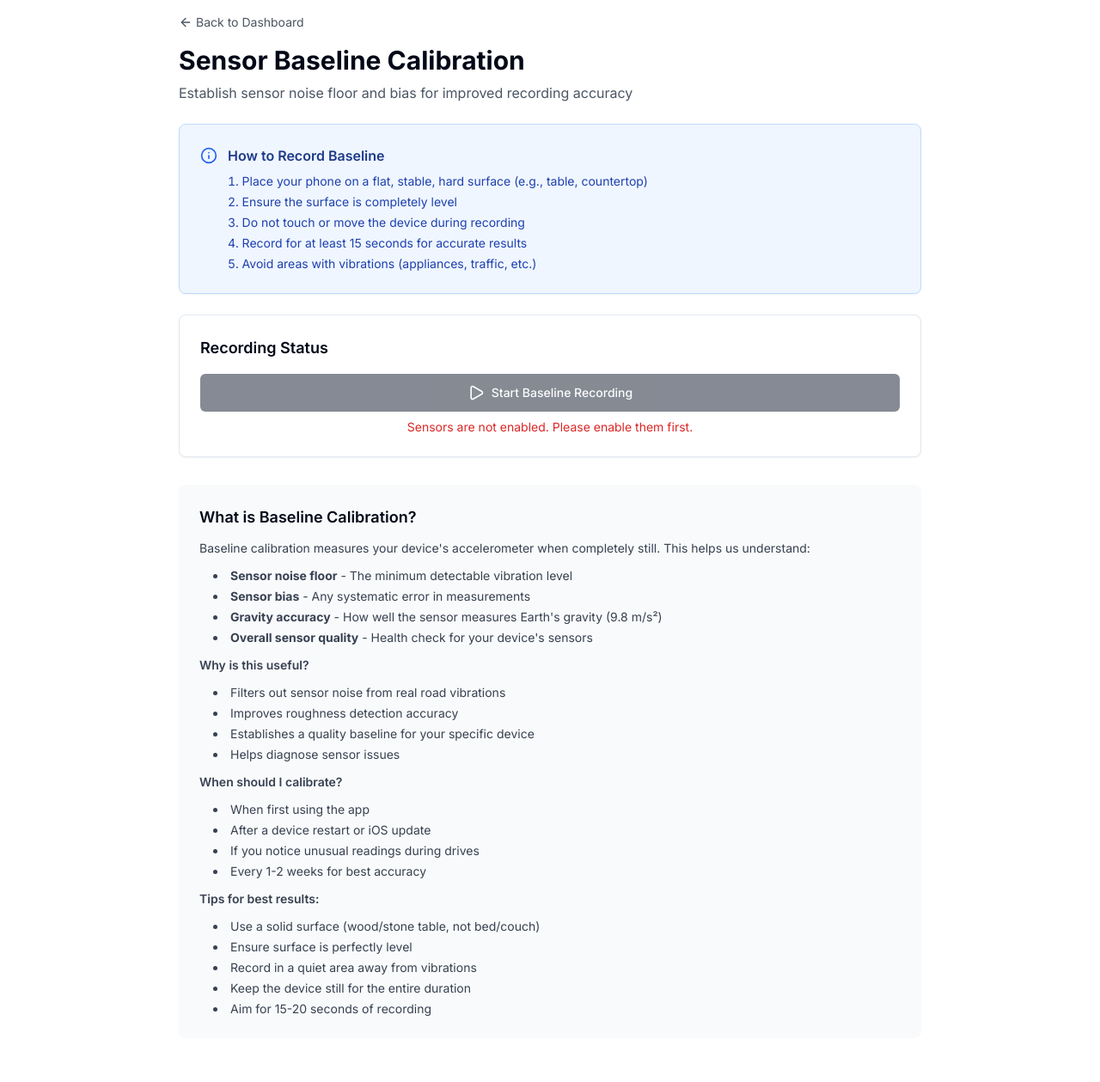
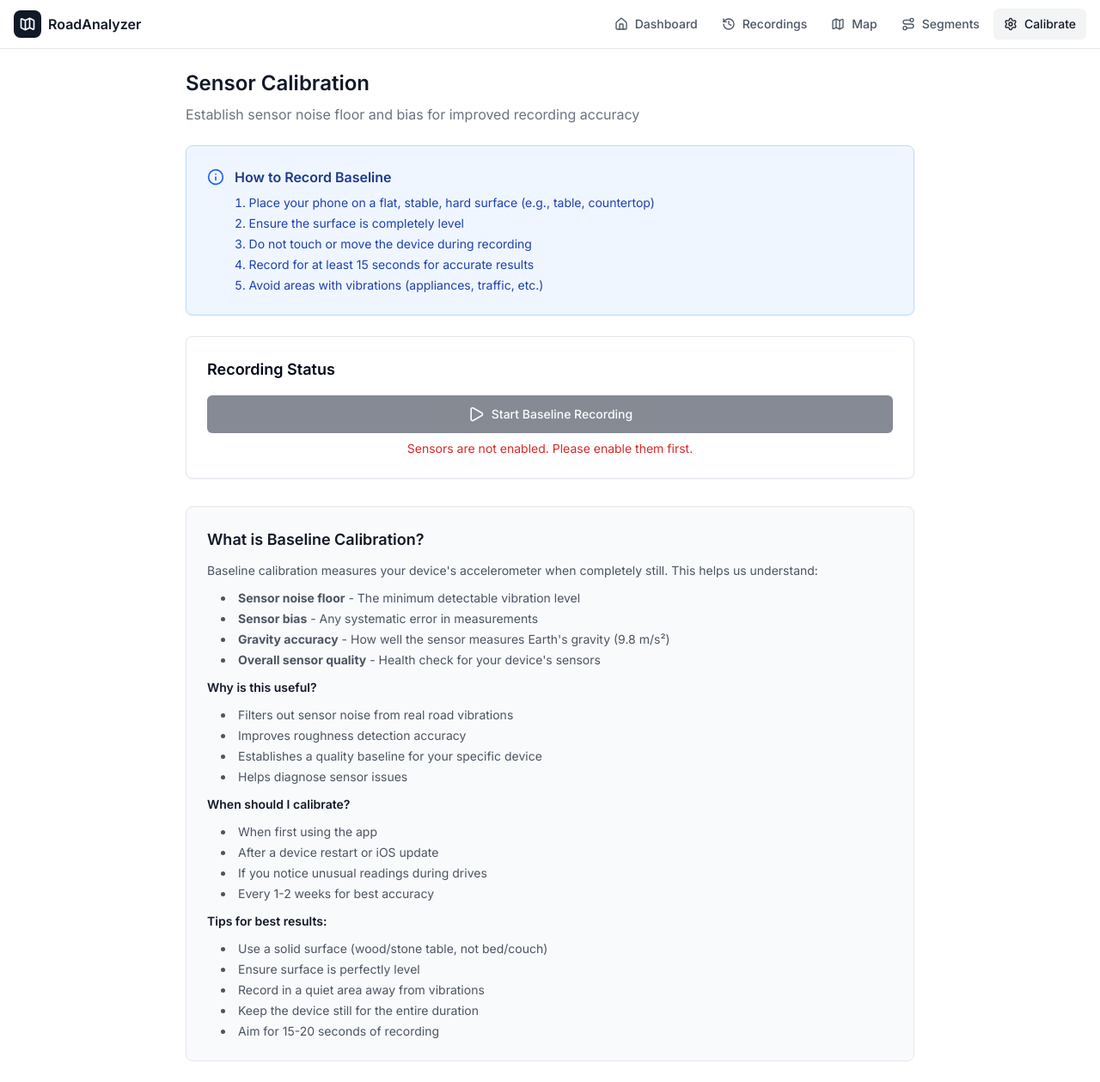
Before and after one commit to comaeclipse/RoadAnalyzer, a Next.js app: page /calibration in a window 1280 px wide. Shown: the whole page at 86% size. Before the commit the page ends 1224 px from the top, so only its background shows below. Built offline with nearby package versions, Linux system fonts and the light colour scheme.

Commit message:
feat: add unified navigation menu across all pages

```diff
--- a/app/calibration/page.tsx
+++ b/app/calibration/page.tsx
@@ -1,22 +1,13 @@
 import { BaselineCalibration } from '@/components/calibration/BaselineCalibration';
-import Link from 'next/link';
-import { ArrowLeft } from 'lucide-react';
+import { PageLayout } from '@/components/layout/PageLayout';
 
 export default function CalibrationPage() {
   return (
-    <div className="container mx-auto p-4 max-w-4xl">
+    <PageLayout maxWidth="4xl">
       {/* Header */}
       <div className="mb-6">
-        <Link
-          href="/"
-          className="inline-flex items-center text-sm text-gray-600 dark:text-gray-400 hover:text-gray-900 dark:hover:text-gray-100 mb-4"
-        >
-          <ArrowLeft className="w-4 h-4 mr-1" />
-          Back to Dashboard
-        </Link>
-
-        <h1 className="text-3xl font-bold mb-2">Sensor Baseline Calibration</h1>
-        <p className="text-gray-600 dark:text-gray-400">
+        <h1 className="text-2xl font-semibold text-gray-900 mb-2">Sensor Calibration</h1>
+        <p className="text-gray-500">
           Establish sensor noise floor and bias for improved recording accuracy
         </p>
       </div>
@@ -25,9 +16,9 @@ export default function CalibrationPage() {
       <BaselineCalibration />
 
       {/* Info Section */}
-      <div className="mt-8 p-6 bg-gray-50 dark:bg-gray-900 rounded-lg">
-        <h2 className="text-lg font-semibold mb-3">What is Baseline Calibration?</h2>
-        <div className="space-y-3 text-sm text-gray-700 dark:text-gray-300">
+      <div className="mt-8 p-6 bg-gray-50 rounded-lg border border-gray-200">
+        <h2 className="text-lg font-semibold text-gray-900 mb-3">What is Baseline Calibration?</h2>
+        <div className="space-y-3 text-sm text-gray-600">
           <p>
             Baseline calibration measures your device&apos;s accelerometer when completely still.
             This helps us understand:
@@ -39,7 +30,7 @@ export default function CalibrationPage() {
             <li><strong>Overall sensor quality</strong> - Health check for your device&apos;s sensors</li>
           </ul>
 
-          <h3 className="font-semibold mt-4">Why is this useful?</h3>
+          <h3 className="font-semibold mt-4 text-gray-900">Why is this useful?</h3>
           <ul className="list-disc list-inside space-y-1 ml-4">
             <li>Filters out sensor noise from real road vibrations</li>
             <li>Improves roughness detection accuracy</li>
@@ -47,7 +38,7 @@ export default function CalibrationPage() {
             <li>Helps diagnose sensor issues</li>
           </ul>
 
-          <h3 className="font-semibold mt-4">When should I calibrate?</h3>
+          <h3 className="font-semibold mt-4 text-gray-900">When should I calibrate?</h3>
           <ul className="list-disc list-inside space-y-1 ml-4">
             <li>When first using the app</li>
             <li>After a device restart or iOS update</li>
@@ -55,7 +46,7 @@ export default function CalibrationPage() {
             <li>Every 1-2 weeks for best accuracy</li>
           </ul>
 
-          <h3 className="font-semibold mt-4">Tips for best results:</h3>
+          <h3 className="font-semibold mt-4 text-gray-900">Tips for best results:</h3>
           <ul className="list-disc list-inside space-y-1 ml-4">
             <li>Use a solid surface (wood/stone table, not bed/couch)</li>
             <li>Ensure surface is perfectly level</li>
@@ -65,6 +56,6 @@ export default function CalibrationPage() {
           </ul>
         </div>
       </div>
-    </div>
+    </PageLayout>
   );
 }
--- a/app/recordings/[id]/page.tsx
+++ b/app/recordings/[id]/page.tsx
@@ -5,12 +5,12 @@ import { useParams } from 'next/navigation';
 import { Card, CardContent, CardHeader, CardTitle } from '@/components/ui/card';
 import { Badge } from '@/components/ui/badge';
 import { Button } from '@/components/ui/button';
-import { ArrowLeft, MapPin, Gauge, Clock, Activity, Trash2 } from 'lucide-react';
+import { MapPin, Gauge, Clock, Activity, Trash2 } from 'lucide-react';
 import { useRouter } from 'next/navigation';
-import Link from 'next/link';
 import { formatDistanceToNow } from 'date-fns';
 import dynamic from 'next/dynamic';
 import { SensorTimeline } from '@/components/recordings/SensorTimeline';
+import { PageLayout } from '@/components/layout/PageLayout';
 
 // Dynamically import the map to avoid SSR issues
 const RouteMap = dynamic(() => import('@/components/recordings/RouteMap'), {
@@ -174,41 +174,30 @@ export default function RecordingDetailPage() {
 
   if (loading) {
     return (
-      <div className="min-h-screen bg-white flex items-center justify-center">
+      <PageLayout maxWidth="4xl">
+        <div className="flex items-center justify-center py-24">
           <div className="animate-spin rounded-full h-8 w-8 border-b-2 border-gray-400"></div>
         </div>
+      </PageLayout>
     );
   }
 
   if (error || !drive) {
     return (
-      <div className="min-h-screen bg-white p-4">
-        <div className="max-w-4xl mx-auto">
-          <Link href="/recordings">
-            <Button variant="ghost" size="icon" className="text-gray-500 hover:text-gray-900 hover:bg-gray-100 mb-4">
-              <ArrowLeft className="h-5 w-5" />
-            </Button>
-          </Link>
+      <PageLayout maxWidth="4xl">
         <Card className="border-red-200 bg-red-50">
           <CardContent className="py-4 text-center text-red-600">
             {error || 'Recording not found'}
           </CardContent>
         </Card>
-        </div>
-      </div>
+      </PageLayout>
     );
   }
 
   return (
-    <div className="min-h-screen bg-white">
-      <div className="max-w-4xl mx-auto p-4 sm:p-6">
-        <div className="flex items-center gap-4 mb-6">
-          <Link href="/recordings">
-            <Button variant="ghost" size="icon" className="text-gray-500 hover:text-gray-900 hover:bg-gray-100">
-              <ArrowLeft className="h-5 w-5" />
-            </Button>
-          </Link>
-          <div className="flex-1">
+    <PageLayout maxWidth="4xl">
+      <div className="flex items-center justify-between mb-6">
+        <div>
           <h1 className="text-2xl font-semibold text-gray-900">
             {drive.name || 'Untitled Drive'}
           </h1>
@@ -216,6 +205,7 @@ export default function RecordingDetailPage() {
             {formatDistanceToNow(new Date(drive.createdAt), { addSuffix: true })}
           </p>
         </div>
+        <div className="flex items-center gap-2">
           {getStatusBadge(drive.status)}
           <Button
             variant="ghost"
@@ -226,6 +216,7 @@ export default function RecordingDetailPage() {
           >
             <Trash2 className="h-5 w-5" />
           </Button>
+        </div>
       </div>
 
       {/* Road Quality Score */}
@@ -359,7 +350,6 @@ export default function RecordingDetailPage() {
           />
         </CardContent>
       </Card>
-      </div>
-    </div>
+    </PageLayout>
   );
 }
--- a/app/segments/page.tsx
+++ b/app/segments/page.tsx
@@ -3,8 +3,8 @@
 import { useState, useEffect, useCallback } from 'react';
 import { Button } from '@/components/ui/button';
 import { Alert } from '@/components/ui/alert';
-import { ArrowLeft, Plus, Pencil } from 'lucide-react';
-import Link from 'next/link';
+import { Plus, Pencil } from 'lucide-react';
+import { Navigation } from '@/components/layout/Navigation';
 import { SegmentEditorMap } from '@/components/segments/SegmentEditorWrapper';
 import { SegmentForm } from '@/components/segments/SegmentForm';
 import { SegmentList } from '@/components/segments/SegmentList';
@@ -180,19 +180,11 @@ export default function SegmentsPage() {
 
   return (
     <div className="h-screen flex flex-col bg-white">
-      {/* Header */}
-      <header className="border-b border-gray-200 px-4 py-3 flex items-center justify-between">
-        <div className="flex items-center gap-4">
-          <Link href="/">
-            <Button variant="ghost" size="icon" className="text-gray-500 hover:text-gray-900 hover:bg-gray-100">
-              <ArrowLeft className="h-5 w-5" />
-            </Button>
-          </Link>
-          <div>
-            <h1 className="text-xl font-semibold text-gray-900">Segment Editor</h1>
-            <p className="text-sm text-gray-500">{segments.length} segments</p>
-          </div>
-        </div>
+      <Navigation />
+
+      {/* Sub-header for segment actions */}
+      <div className="border-b border-gray-200 px-4 py-2 flex items-center justify-between bg-gray-50">
+        <p className="text-sm text-gray-600">{segments.length} segments</p>
         <div className="flex items-center gap-2">
           {editMode === 'view' && (
             <>
@@ -228,7 +220,7 @@ export default function SegmentsPage() {
             </Button>
           )}
         </div>
-      </header>
+      </div>
 
       {/* Success/Error Messages */}
       {(error || successMessage) && (
```
Also changed, not shown: app/map/page.tsx (+22 -35 lines). Lines whose indentation alone changed are shown as unchanged.
